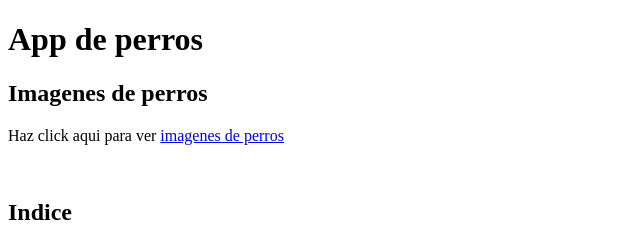
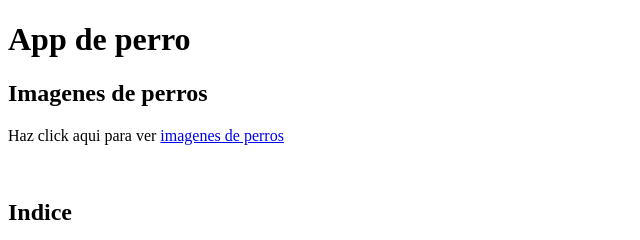
Before and after one commit to Lukascode10/lukas-10, a plain HTML site: page index - repaso 1.html in a window 1280 px wide. Shown: the top 240 px of the page, 0-640 px from the left. Drawn offline with Linux system fonts and the light colour scheme.

Commit message:
cambio 2

```diff
--- a/index - repaso 1.html
+++ b/index - repaso 1.html
@@ -11,7 +11,7 @@
         <main> <!--contenido principal-->
 
             <!--h1 es para crear titulos y va de 1 para letra grande hasta 6 para letra pequeña-->
-            <h1>App de perros</h1>
+            <h1>App de perro</h1>
             <h2>Imagenes de perros</h2>
 
             <!--p es para crear parrafos-->
```
